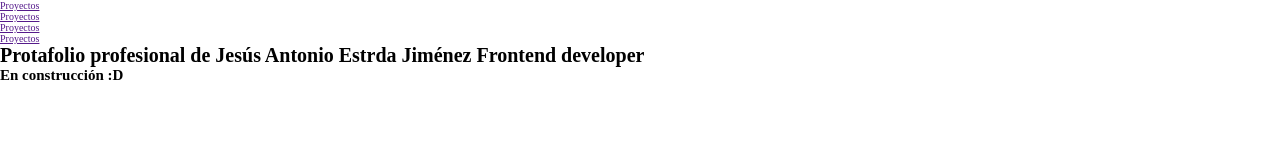
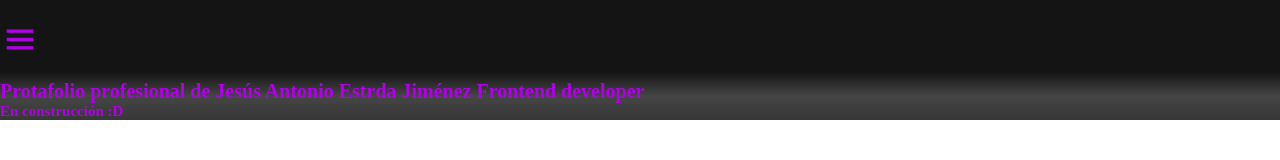
Before and after one commit to antcodernez/antcoderne, a plain HTML site: page index.html in a window 1280 px wide. Drawn offline with nearby package versions, Linux system fonts and the light colour scheme.

Commit message:
The changes on the header about my portfolio

```diff
--- a/css/styleMain.css
+++ b/css/styleMain.css
@@ -8,8 +8,30 @@
     {
         --fn-small: 1.2rem;
         --some-gray: #4c4c4c;
+        --purple-my-color: #b000e6;
+        --gray-linght: #adafb0;
+        --gray: #454545;
+        --thirt-gray:#373737;
+        --myBlack: #141414;
     }
 html
     {
         font-size: 62.5%;
     }
+body
+    {
+        background-image: linear-gradient(to top,#373737, #454545, #141414 40%);
+        background-repeat: no-repeat;
+        color: var(--purple-my-color);
+    }
+header
+    {
+        display: flex;
+        align-items: center;
+        width: 100%;
+        height: 80px;
+    }
+header i
+    {
+        font-size: 40px;
+    }
--- a/index.html
+++ b/index.html
@@ -8,24 +8,15 @@
     <meta name="robot" content="index, follow">
     <title>Antonio Jiménez</title>
     <link rel="stylesheet" href="./css/styleMain.css">
+    <link href='https://unpkg.com/boxicons@2.1.4/css/boxicons.min.css' rel='stylesheet'>
+
 </head>
 <body>
     <header>
-        <ol>
-            <li>
-                <a href="">Proyectos</a>
-            </li>
-            <li>
-                <a href="">Proyectos</a>
-            </li>
-            <li>
-                <a href="">Proyectos</a>
-            </li>
-            <li>
-                <a href="">Proyectos</a>
-            </li>
+        <i class='bx bx-menu'></i>
+        <figure>
 
-        </ol>
+        </figure>
     </header>
     <main>
         <h1>Protafolio profesional de Jesús Antonio Estrda Jiménez Frontend developer</h1>
```
Also changed, not shown: assets/logos/Jes.gif (added), assets/logos/Jes.png (added), 2 other files.
